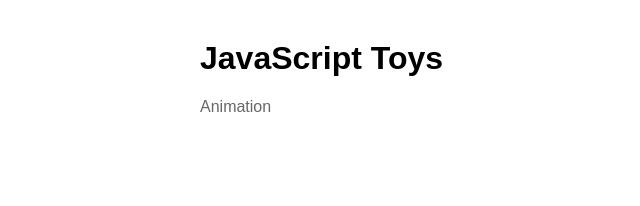
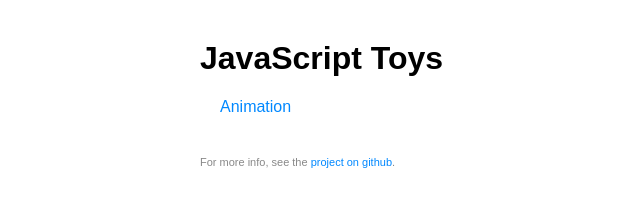
Before and after one commit to iangilman/js-toys, a plain HTML site: page index.html in a window 1280 px wide. Shown: the whole page, without its empty margins (40-680 px from the left). Drawn offline with Linux system fonts and the light colour scheme.

Commit message:
Misc cleanup

```diff
--- a/animation/js/main.js
+++ b/animation/js/main.js
@@ -75,6 +75,7 @@
     // ----------
     loadModule: function(name) {
       var self = this;
+      this.modules = {};
       $.getScript('js/modules/' + name + '.js', function() {
         self.currentModule = self.modules[name];
         self.currentModule.init(self.windowSize);
--- a/index.html
+++ b/index.html
@@ -7,6 +7,9 @@
   </head>
   <body>
     <h1>JavaScript Toys</h1>
-    <p><a href="animation/index.html">Animation</a></p>
+    <ul>
+      <li><a href="animation/index.html">Animation</a></li>
+    </ul>
+    <p class="note">For more info, see the <a href="https://github.com/iangilman/js-toys">project on github</a>.</p>
   </body>
 </html>
--- a/style/main.css
+++ b/style/main.css
@@ -6,11 +6,26 @@ body {
 
 a,
 a:visited {
-  color: #666;
+  color: #08f;
   text-decoration: none;
 }
 
 a:hover,
 a:active {
-  color: #333;
+  color: #2af;
+  text-decoration: underline;
 }
+
+ul {
+  padding-left: 20px;
+}
+
+li {
+  list-style: none;
+}
+
+.note {
+  margin-top: 40px;
+  font-size: 11px;
+  color: #888;
+}
```
